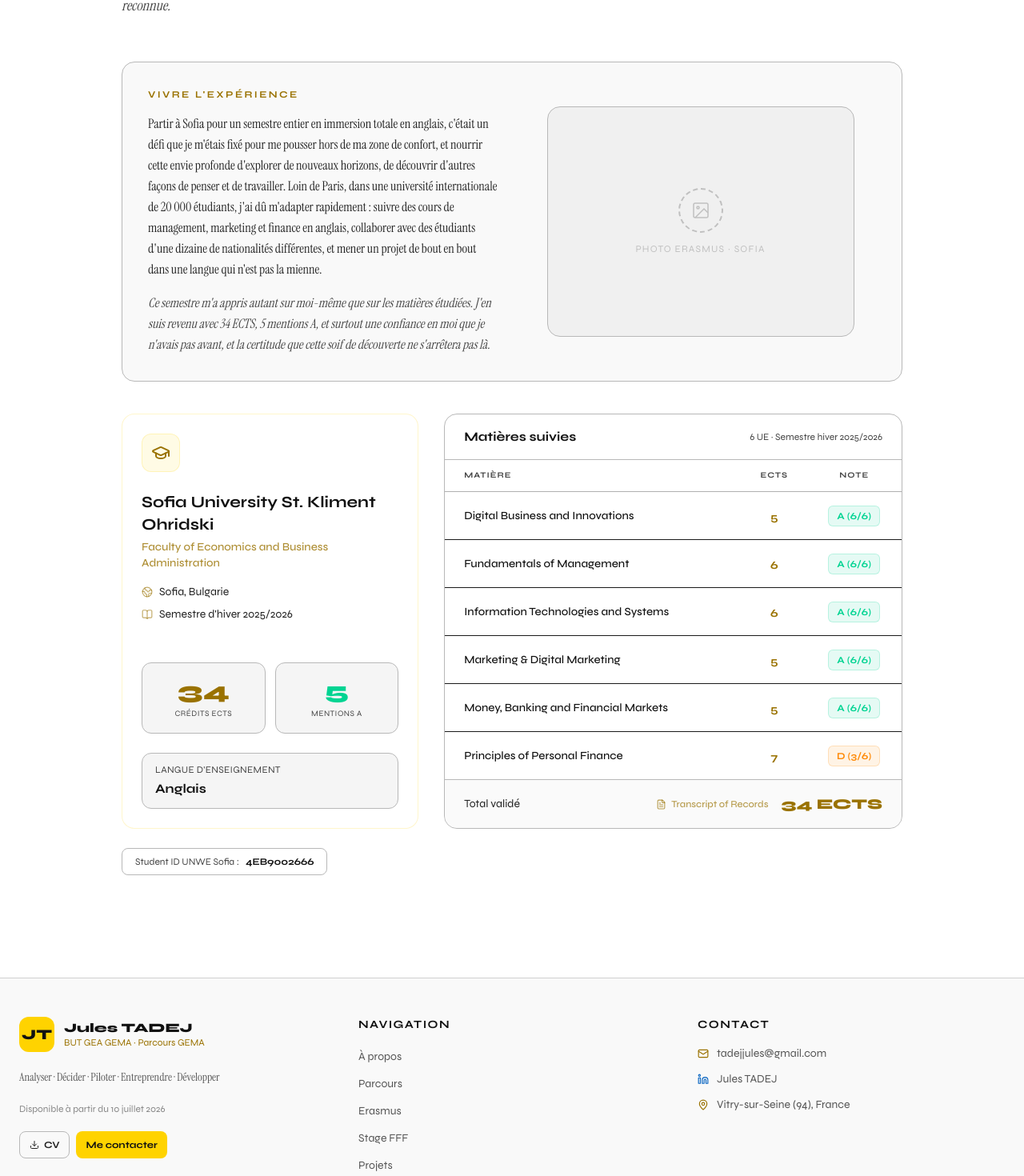
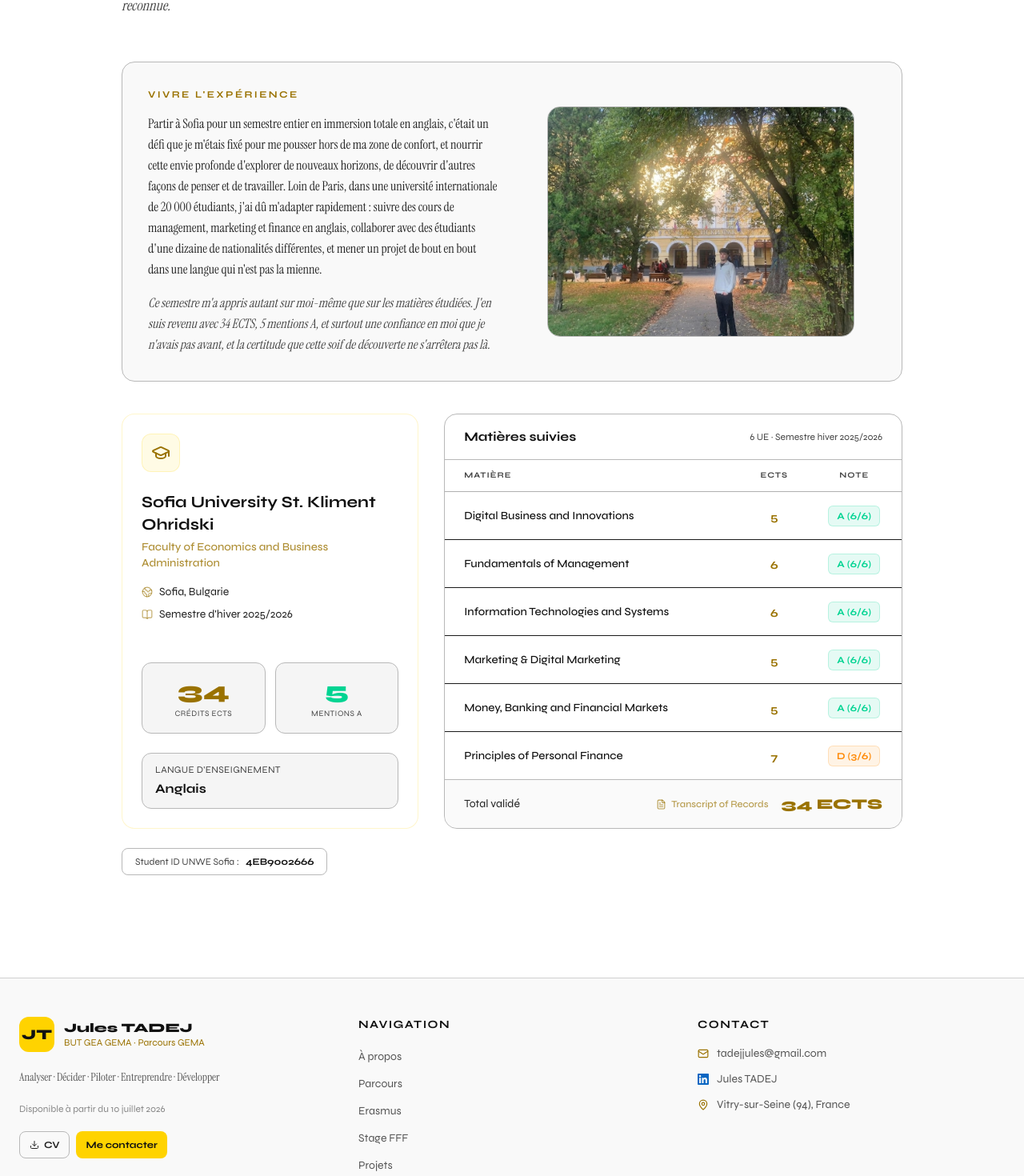
Before and after one commit to TADEJFFF/Portfolio-Julestadej, a Next.js app: page /erasmus in a window 1280 px wide. Shown: the part 320-1790 px from the top of the page at 80% size. Built offline with nearby package versions, Linux system fonts and the light colour scheme.

Commit message:
fix footer (Linkedin SVG inline), photo Sofia integree

```diff
--- a/src/components/layout/Footer.tsx
+++ b/src/components/layout/Footer.tsx
@@ -1,7 +1,7 @@
 "use client";
 
 import Link from "next/link";
-import { Mail, MapPin, Download, Linkedin } from "lucide-react";
+import { Mail, MapPin, Download } from "lucide-react";
 import { navLinks, personal } from "@/lib/data";
 
 export default function Footer() {
@@ -89,7 +89,9 @@
                 rel="noopener noreferrer"
                 className="flex items-center gap-2.5 font-display text-sm text-[#555555] hover:text-[#0A66C2] transition-colors duration-200"
               >
-                <Linkedin size={14} className="text-[#0A66C2] flex-shrink-0" />
+                <svg viewBox="0 0 24 24" fill="#0A66C2" className="w-3.5 h-3.5 flex-shrink-0">
+                  <path d="M20.447 20.452h-3.554v-5.569c0-1.328-.027-3.037-1.852-3.037-1.853 0-2.136 1.445-2.136 2.939v5.667H9.351V9h3.414v1.561h.046c.477-.9 1.637-1.85 3.37-1.85 3.601 0 4.267 2.37 4.267 5.455v6.286zM5.337 7.433c-1.144 0-2.063-.926-2.063-2.065 0-1.138.92-2.063 2.063-2.063 1.14 0 2.064.925 2.064 2.063 0 1.139-.925 2.065-2.064 2.065zm1.782 13.019H3.555V9h3.564v11.452zM22.225 0H1.771C.792 0 0 .774 0 1.729v20.542C0 23.227.792 24 1.771 24h20.451C23.2 24 24 23.227 24 22.271V1.729C24 .774 23.2 0 22.222 0h.003z"/>
+                </svg>
                 Jules TADEJ
               </a>
               <div className="flex items-center gap-2.5 font-display text-sm text-[#555555]">
--- a/src/components/sections/Erasmus.tsx
+++ b/src/components/sections/Erasmus.tsx
@@ -54,19 +54,16 @@
                 avant, et la certitude que cette soif de découverte ne s'arrêtera pas là.
               </p>
             </div>
-            {/* Photo placeholder */}
+            {/* Photo Sofia */}
             <div className="flex justify-center">
-              <div className="relative w-full max-w-sm h-72 rounded-2xl overflow-hidden border border-[#b8b8b8] bg-[#f0f0f0] flex flex-col items-center justify-center gap-3">
-                <div className="w-14 h-14 rounded-full border-2 border-dashed border-[#c0c0c0] flex items-center justify-center">
-                  <svg width="24" height="24" viewBox="0 0 24 24" fill="none" stroke="#c0c0c0" strokeWidth="1.5">
-                    <rect x="3" y="3" width="18" height="18" rx="2" />
-                    <circle cx="8.5" cy="8.5" r="1.5" />
-                    <path d="M21 15l-5-5L5 21" />
-                  </svg>
-                </div>
-                <span className="font-display text-xs text-[#c0c0c0] uppercase tracking-widest text-center px-6">
-                  Photo Erasmus · Sofia
-                </span>
+              <div className="relative w-full max-w-sm h-72 rounded-2xl overflow-hidden border border-[#b8b8b8]">
+                <Image
+                  src="/photo-sofia.png"
+                  alt="Erasmus Sofia — Jules TADEJ"
+                  fill
+                  className="object-cover object-center"
+                  sizes="384px"
+                />
               </div>
             </div>
           </div>
```
Also changed, not shown: public/logos/image sofia.png (added), public/photo-sofia.png (added).
